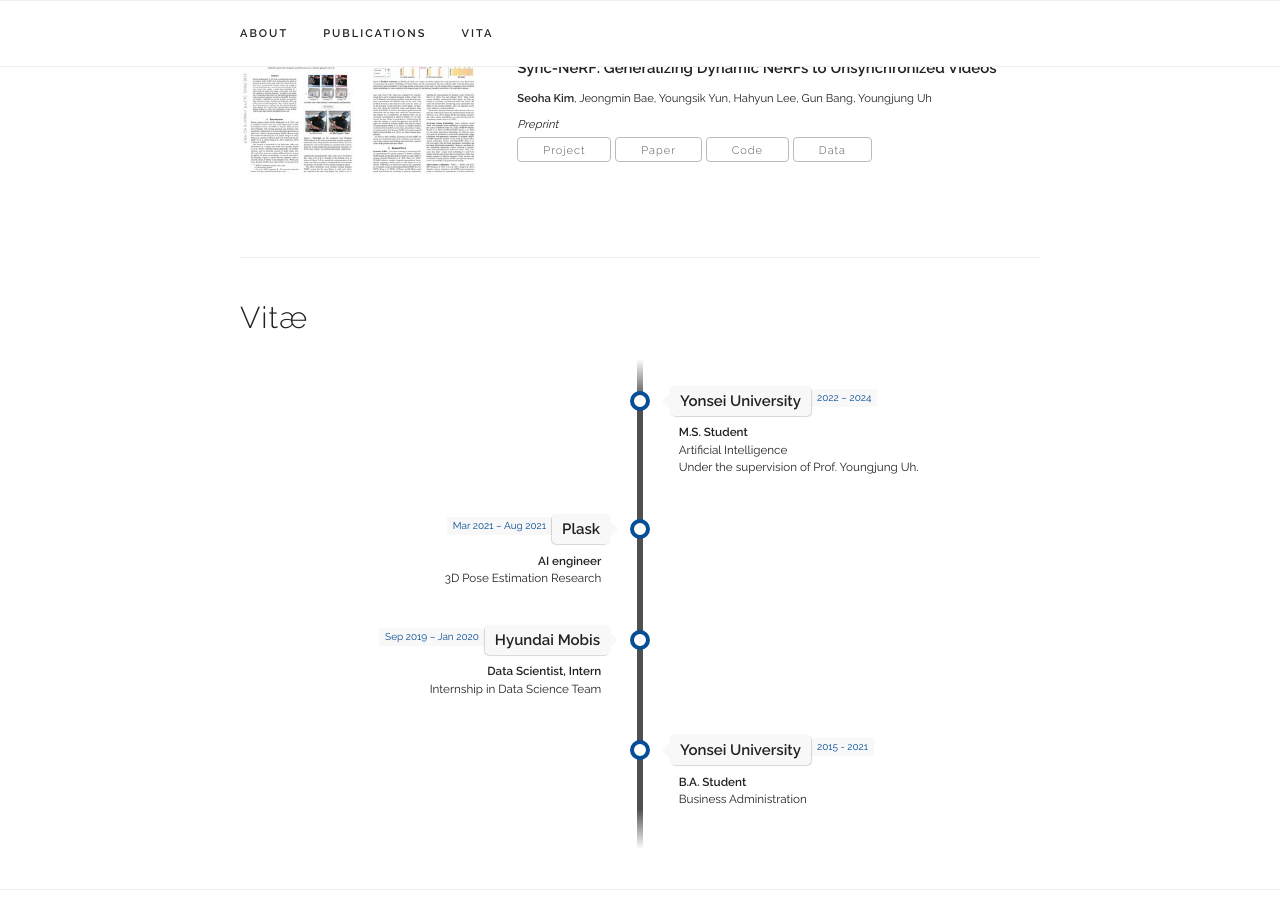
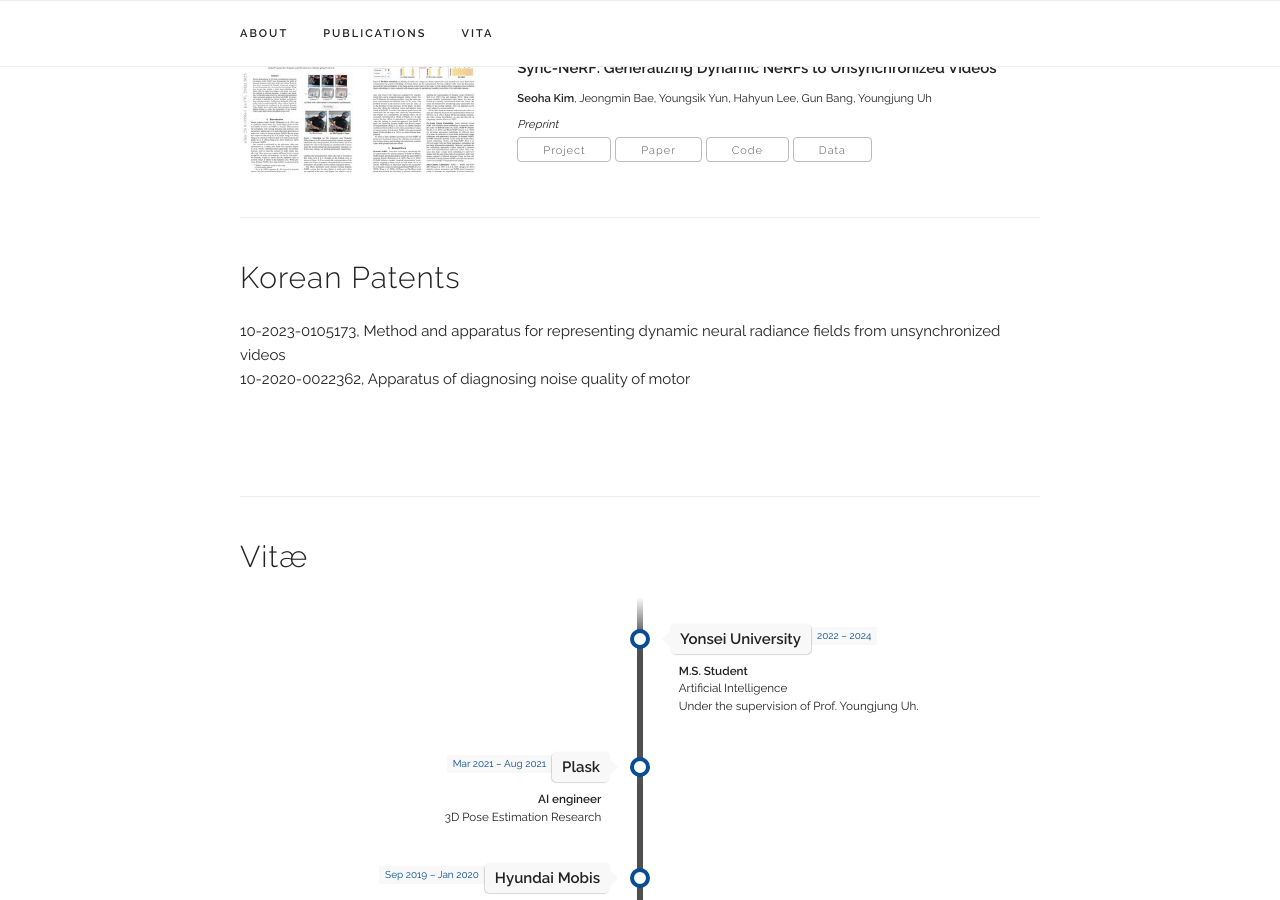
Before and after one commit to seoha-kim/seoha-kim.github.io, a Jekyll site: the page built from index.html, in a window 1280 px wide and 900 px high, scrolled down 756 px. Built offline with Jekyll 4.4.1, drawn with Linux system fonts in a browser that asks for light colours; some web fonts are replaced.

Commit message:
Initial resume commit

```diff
--- a/index.html
+++ b/index.html
@@ -145,6 +145,13 @@ title: Home
         </div>
       {% endfor %}
     </div>
+    <div class="docs-section" id="patents">
+      <h4>Korean Patents</h4>
+      <p>
+      10-2023-0105173, Method and apparatus for representing dynamic neural radiance fields from unsynchronized videos<br>
+      10-2020-0022362, Apparatus of diagnosing noise quality of motor
+      </p>
+    </div>
   </div>
 </div>
 
```
